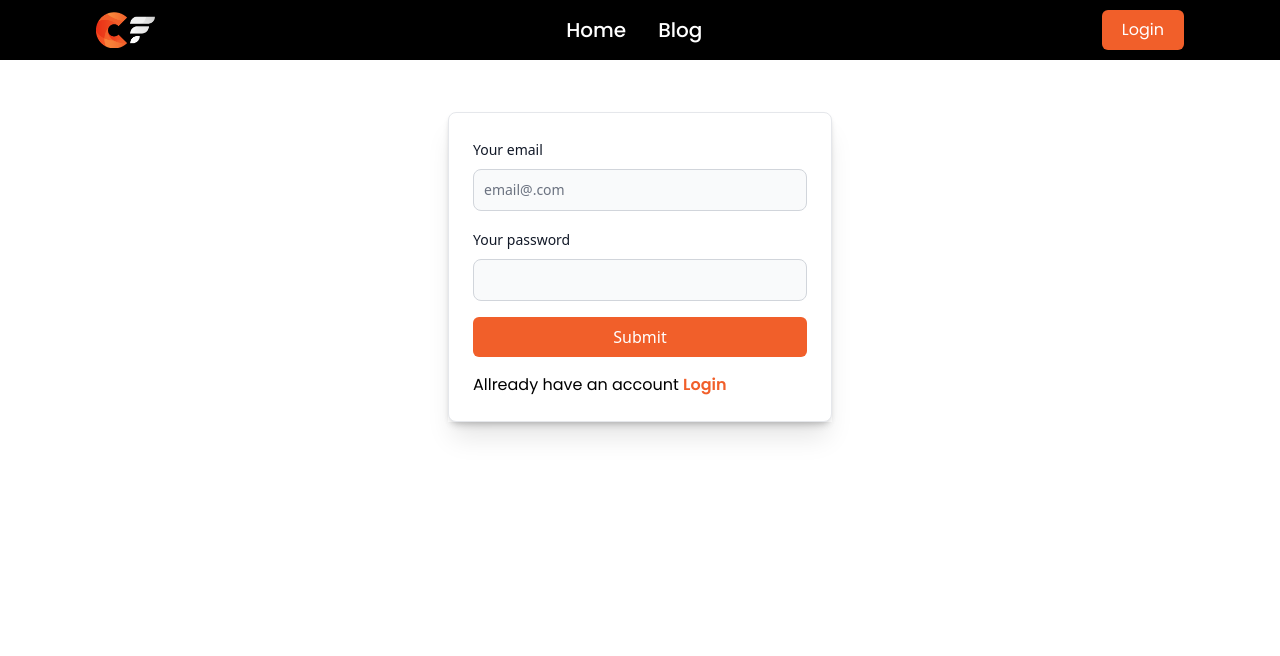
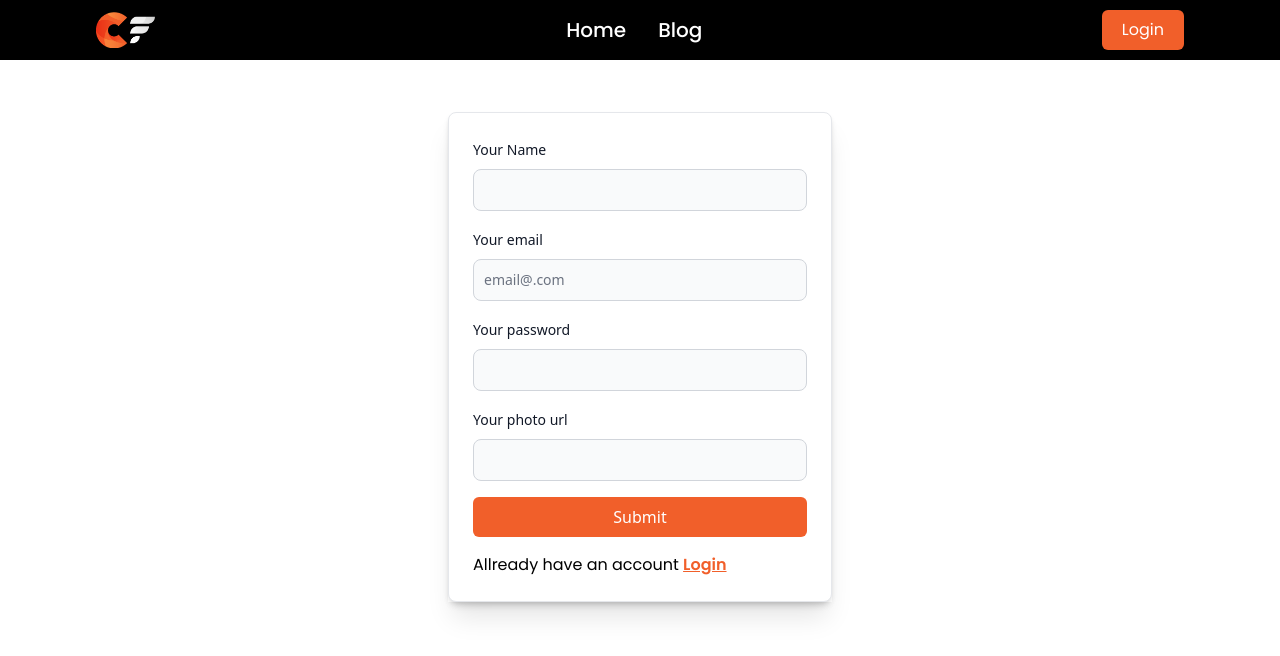
Before and after one commit to mehedi-00/choosyFoody-client-side, a React (Vite) app: page /login/register in a window 1280 px wide. Shown: the top 656 px of the page. Built offline with nearby package versions, Linux system fonts and the light colour scheme.

Commit message:
register with email annd password

```diff
--- a/src/component/shared/Header.jsx
+++ b/src/component/shared/Header.jsx
@@ -1,3 +1,4 @@
+/* eslint-disable react/prop-types */
 /* eslint-disable no-unused-vars */
 import { Button, Navbar } from 'flowbite-react';
 import React from 'react';
--- a/src/pages/Login.jsx
+++ b/src/pages/Login.jsx
@@ -41,7 +41,7 @@ const Login = () => {
                         Submit
                     </button>
                 </form>
-                <span className='font-popins'>Do not have an account <Link to='/login/register' className=' text-primary font-semibold'>Register</Link></span>
+                <span className='font-popins'>Do not have an account <Link to='/login/register' className='text-primary font-semibold underline'>Register</Link></span>
             </Card>
         </div>
     );
--- a/src/pages/Register.jsx
+++ b/src/pages/Register.jsx
@@ -1,13 +1,53 @@
 /* eslint-disable no-unused-vars */
 import { Card, Label, TextInput } from 'flowbite-react';
-import React from 'react';
+import React, { useContext } from 'react';
 import { Link } from 'react-router-dom';
+import { AuthContext } from '../provider/AuthProvider';
+import { updateProfile } from 'firebase/auth';
 
 const Register = () => {
+    const { resgisterWithEmailPassword } = useContext(AuthContext);
+    const handleRegister = e => {
+        e.preventDefault();
+        const form = e.target;
+        const name = form.name.value;
+        const email = form.email.value;
+        const password = form.password.value;
+        const photo = form.photo.value;
+
+        resgisterWithEmailPassword(email, password)
+            .then(res => {
+                const createUser = res.user;
+                console.log(createUser);
+
+                updateProfile(createUser, {
+                    displayName: name, photoURL: photo
+                });
+
+                form.reset();
+
+            })
+            .catch(err => console.log(err.messsage));
+    };
+
     return (
         <div className="max-w-sm mt-28 mx-auto shadow-xl ">
             <Card>
-                <form className="flex flex-col gap-4">
+                <form className="flex flex-col gap-4" onSubmit={handleRegister}>
+                    <div>
+                        <div className="mb-2 block">
+                            <Label
+                                htmlFor="name"
+                                value="Your Name"
+                            />
+                        </div>
+                        <TextInput
+                            id="name"
+                            type="text"
+                            name='name'
+                            required={false}
+                        />
+                    </div>
                     <div>
                         <div className="mb-2 block">
                             <Label
@@ -37,12 +77,26 @@ const Register = () => {
                             required={true}
                         />
                     </div>
+                    <div>
+                        <div className="mb-2 block">
+                            <Label
+                                htmlFor="photo"
+                                value="Your photo url"
+                            />
+                        </div>
+                        <TextInput
+                            id="photo"
+                            type="text"
+                            name='photo'
+                            required={false}
+                        />
+                    </div>
 
                     <button type="submit" className='btn-primary'>
                         Submit
                     </button>
                 </form>
-                <span className='font-popins'>Allready have an account <Link to='/login' className=' text-primary font-semibold'>Login</Link></span>
+                <span className='font-popins'>Allready have an account <Link to='/login' className=' text-primary font-semibold underline'>Login</Link></span>
             </Card>
         </div>
     );
--- a/src/provider/AuthProvider.jsx
+++ b/src/provider/AuthProvider.jsx
@@ -1,10 +1,21 @@
 /* eslint-disable no-unused-vars */
 import React, { createContext } from 'react';
 export const AuthContext = createContext(null);
+import { createUserWithEmailAndPassword, getAuth } from "firebase/auth";
+import { app } from '../firebase/firebase.config';
+const auth = getAuth(app);
 const AuthProvider = ({ children }) => {
-    const user = { displayName: 'rasel' };
+
+    // Create Account Email And Password
+    const resgisterWithEmailPassword = (email, password) => {
+        return createUserWithEmailAndPassword(auth, email, password);
+    };
+
+    const authInfo = {
+        resgisterWithEmailPassword
+    };
     return (
-        <AuthContext.Provider value={user}>
+        <AuthContext.Provider value={authInfo}>
             {children}
         </AuthContext.Provider>
     );
```
